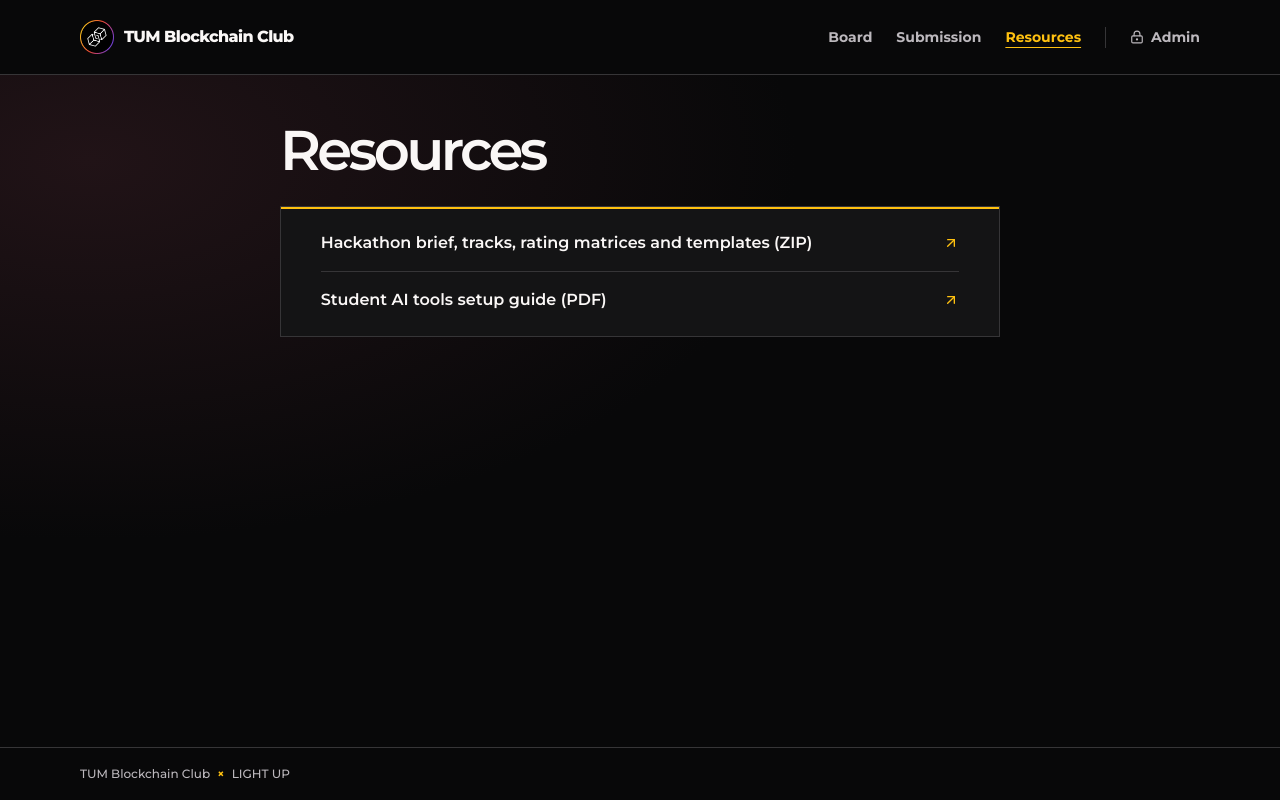
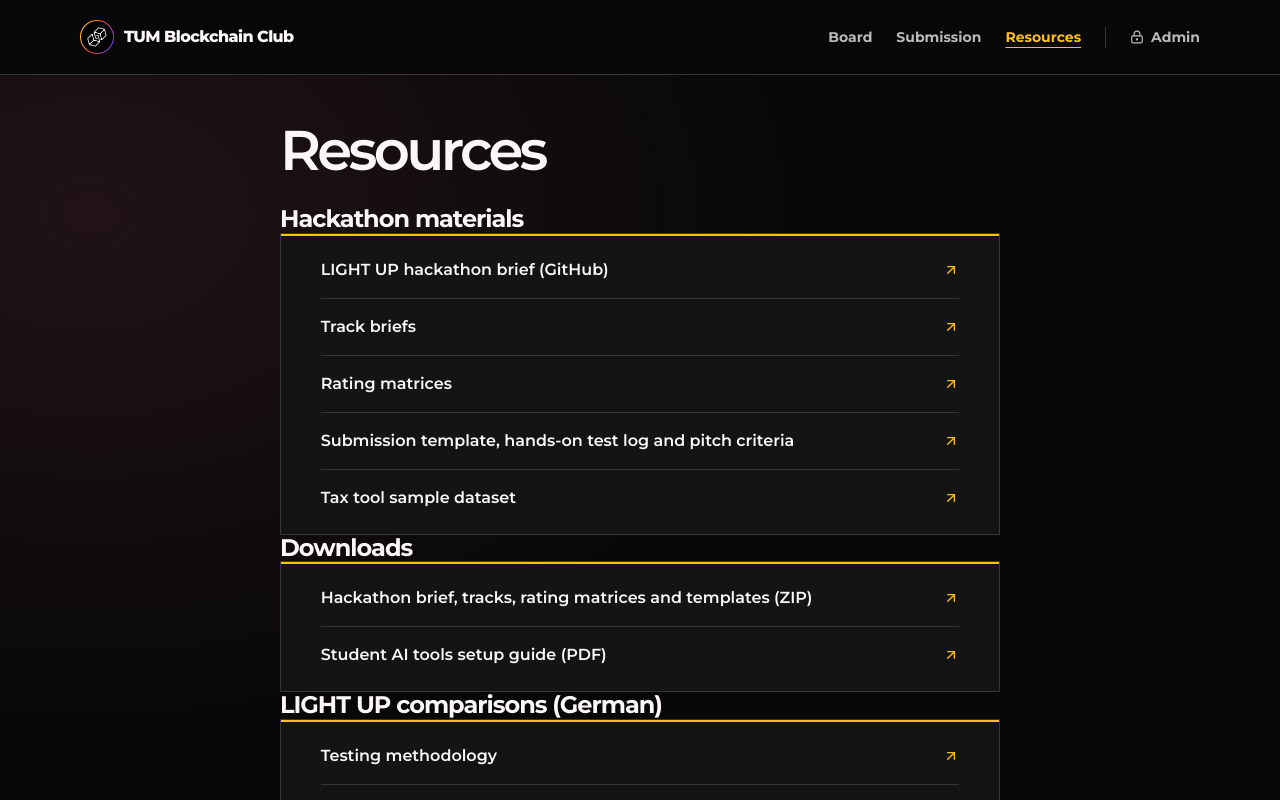
Before and after one commit to TUM-Blockchain-Club/mini-hackathon-judge, a Next.js app: page /resources in a window 1280 px wide. Shown: the top 800 px of the page. Built offline with nearby package versions, Linux system fonts and the light colour scheme.

Commit message:
Link LIGHT UP resources and optimize the student guide for web viewing

```diff
--- a/app/(participant)/resources/page.tsx
+++ b/app/(participant)/resources/page.tsx
@@ -1,6 +1,27 @@
 import { ArrowUpRight } from 'lucide-react';
 
-const resources = [
+const lightUpRepo = 'https://github.com/andi-lightup/lightup-tbc-hackathon';
+
+const sections = [
+  {
+    title: 'Hackathon materials',
+    links: [
+      { label: 'LIGHT UP hackathon brief (GitHub)', href: lightUpRepo },
+      { label: 'Track briefs', href: `${lightUpRepo}/tree/main/tracks` },
+      { label: 'Rating matrices', href: `${lightUpRepo}/tree/main/matrices` },
+      {
+        label: 'Submission template, hands-on test log and pitch criteria',
+        href: `${lightUpRepo}/tree/main/templates`,
+      },
+      {
+        label: 'Tax tool sample dataset',
+        href: `${lightUpRepo}/tree/main/data/taxtool-sample`,
+      },
+    ],
+  },
+  {
+    title: 'Downloads',
+    links: [
       {
         label: 'Hackathon brief, tracks, rating matrices and templates (ZIP)',
         href: '/docs/participant-materials.zip',
@@ -8,6 +29,17 @@ const resources = [
       {
         label: 'Student AI tools setup guide (PDF)',
         href: '/docs/student-ai-tools.pdf',
+      },
+    ],
+  },
+  {
+    title: 'LIGHT UP comparisons (German)',
+    links: [
+      { label: 'Testing methodology', href: 'https://lightupkryptos.de/so-testen-wir/' },
+      { label: 'Crypto exchanges (video)', href: 'https://youtu.be/Py4EBRDl4zU' },
+      { label: 'Hardware wallets (video)', href: 'https://youtu.be/amlvSdwGT98' },
+      { label: 'Tax tools (video)', href: 'https://youtu.be/Vs46Y9VhqGM' },
+    ],
   },
 ];
 
@@ -17,8 +49,11 @@ export default function Page() {
   return (
     <>
       <h1>Resources</h1>
+      {sections.map(({ title, links }) => (
+        <section key={title}>
+          <h2>{title}</h2>
           <ul className="reg-card resource-list">
-        {resources.map(({ label, href }) => (
+            {links.map(({ label, href }) => (
               <li key={href}>
                 <a href={href} target="_blank" rel="noopener noreferrer">
                   {label}
@@ -27,6 +62,8 @@ export default function Page() {
               </li>
             ))}
           </ul>
+        </section>
+      ))}
     </>
   );
 }
```
Also changed, not shown: scripts/test-browser.mjs (+18 -1 lines), 1 other file (tests, documents, lock files or other folders). Lines whose indentation alone changed are shown as unchanged.
